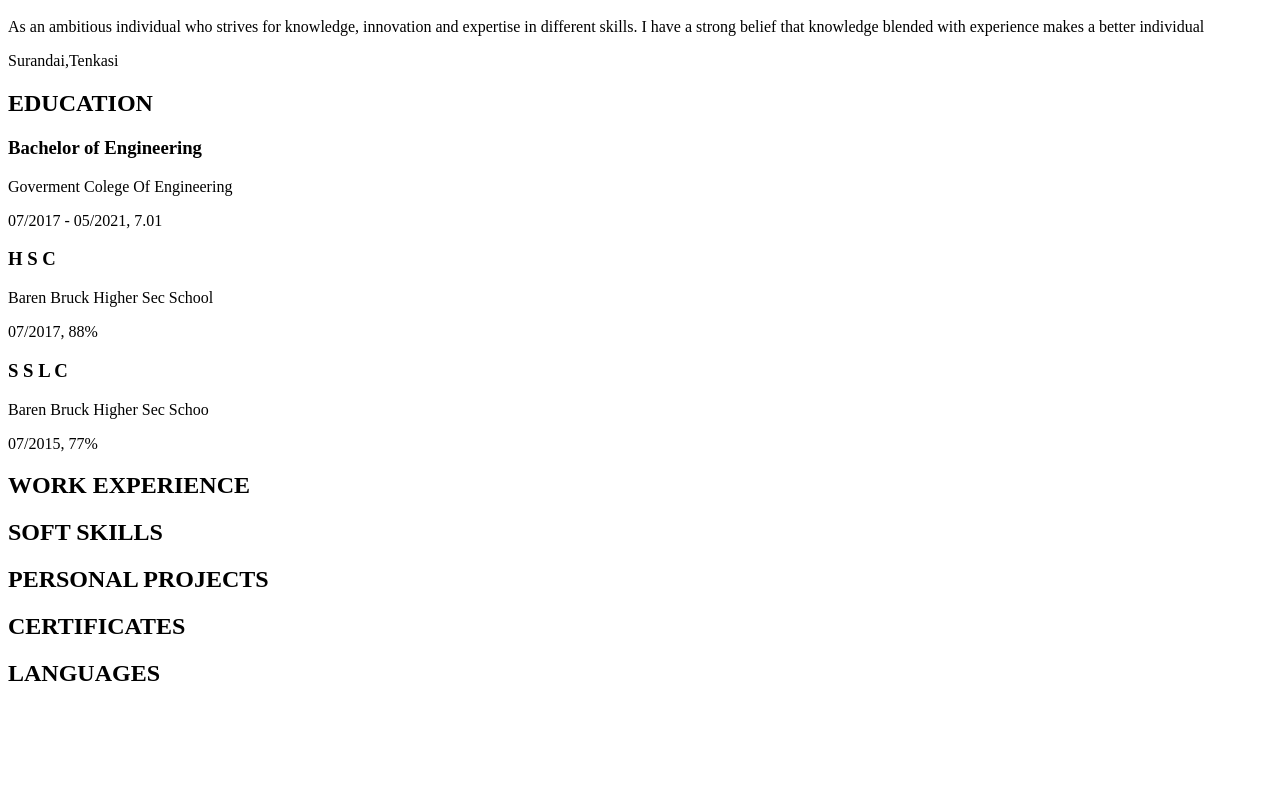
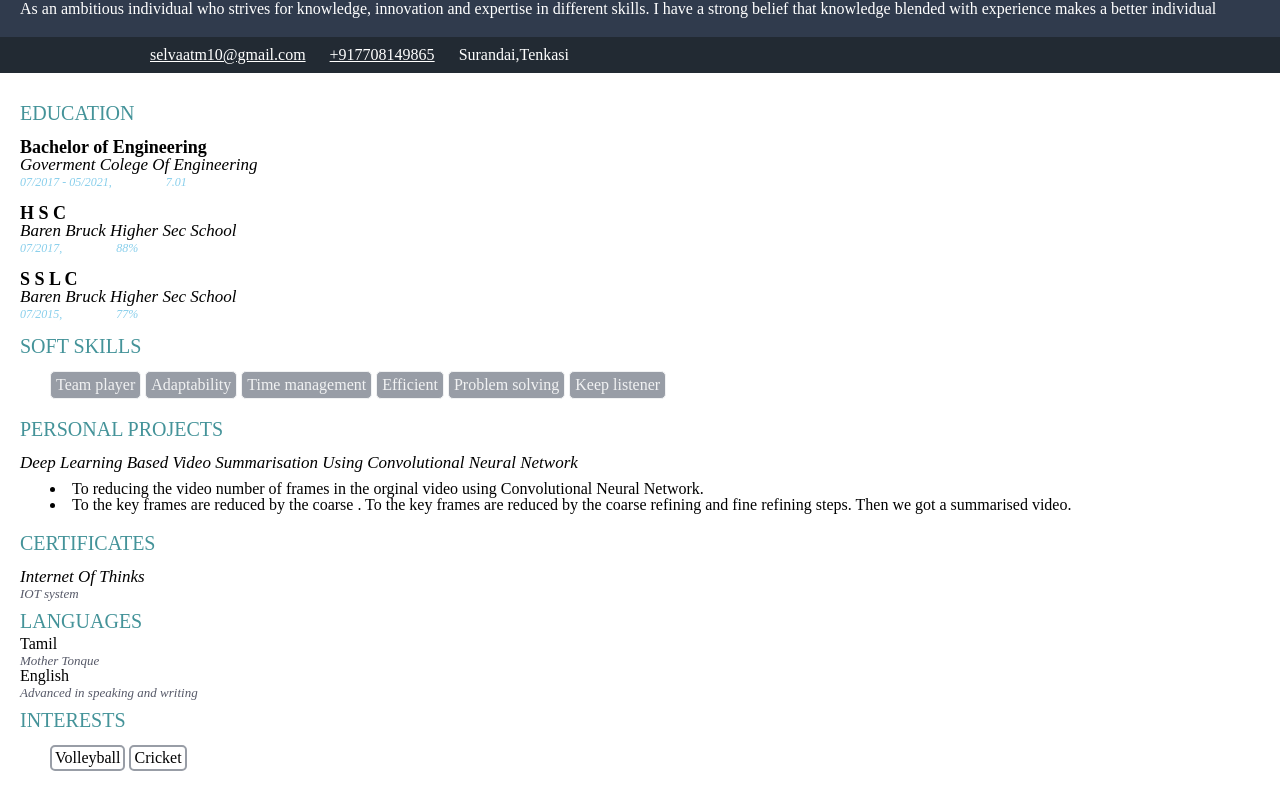
Before and after one commit to selvaatm10/personal-portfolio, a website: page index.html in a window 1280 px wide. Shown: the part 101-902 px from the top of the page. Before the commit the page ends 808 px from the top, so only its background shows below. Drawn offline with Linux system fonts and the light colour scheme.

Commit message:
my resume

```diff
--- /dev/null
+++ b/css/main.css
@@ -0,0 +1,92 @@
+#header{
+    background-color: #303b4d;
+    padding: 20px;
+}
+#header h1{
+    color: white;
+    font-size: 40px;
+    font-weight: 300;
+    font-style: italic;
+}
+#header h4{
+    color: #3c8998;
+    padding-top: 10px;
+    font-size: 22px;
+}
+#header p{
+    color: white;
+    padding-top: 10px;
+}
+#contacts{
+    background-color: #222a33;
+    padding: 10px;
+    padding-left: 130px;
+}
+#contacts a{
+    color: white;
+    padding-left: 20px;
+}
+#contacts span{
+    color: white;
+    padding-left: 20px;
+}
+#main-section p{
+    font-style: oblique;
+    font-size: 17px;
+}
+#main-section{
+    padding: 20px;
+}
+.content-section h2{
+    color: #449399;
+    padding-top: 10px;
+    padding-bottom: 5px;
+    font-size: 20px;
+}
+ul {
+    list-style: disc;
+    padding-left: 30px;
+    padding-top: 10px;
+    padding-bottom: 10px;
+}
+ul li{
+    font-size: 16px;
+    list-style-position: inside;
+}
+.left-col h3{
+    font-weight: bold;
+    font-size: 18px;
+}
+
+.left-col .sub-highlight-1{
+    font-style: italic;
+    color: skyblue;
+    font-size: 12px;
+    padding-right: 50px;
+}
+.left-col .content-type-1-section-1{
+    padding-top: 10px;
+    padding-bottom: 5px;
+}
+.right-col .sub-highlight-1{
+    color: #565968;
+    font-style: italic;
+    font-size: 13px;
+}
+.right-col p{
+    padding-top: 10px;
+}
+.left-col .box-with-color li{
+    border: 1px solid;
+    display: inline-block;
+    border-radius: 5px;
+    background-color: #989da6;
+    padding: 5px;
+    color: #f1f2f3;
+}
+.right-col .empty-box li{
+    border: 2px solid #989da6;
+    border-radius: 5px;
+    display: inline-block;
+    padding: 3px;
+}
--- /dev/null
+++ b/css/reset.css
@@ -0,0 +1,48 @@
+/* http://meyerweb.com/eric/tools/css/reset/
+   v2.0 | 20110126
+   License: none (public domain)
+*/
+
+html, body, div, span, applet, object, iframe,
+h1, h2, h3, h4, h5, h6, p, blockquote, pre,
+a, abbr, acronym, address, big, cite, code,
+del, dfn, em, img, ins, kbd, q, s, samp,
+small, strike, strong, sub, sup, tt, var,
+b, u, i, center,
+dl, dt, dd, ol, ul, li,
+fieldset, form, label, legend,
+table, caption, tbody, tfoot, thead, tr, th, td,
+article, aside, canvas, details, embed,
+figure, figcaption, footer, header, hgroup,
+menu, nav, output, ruby, section, summary,
+time, mark, audio, video {
+	margin: 0;
+	padding: 0;
+	border: 0;
+	font-size: 100%;
+	font: inherit;
+	vertical-align: baseline;
+}
+/* HTML5 display-role reset for older browsers */
+article, aside, details, figcaption, figure,
+footer, header, hgroup, menu, nav, section {
+	display: block;
+}
+body {
+	line-height: 1;
+}
+ol, ul {
+	list-style: none;
+}
+blockquote, q {
+	quotes: none;
+}
+blockquote:before, blockquote:after,
+q:before, q:after {
+	content: '';
+	content: none;
+}
+table {
+	border-collapse: collapse;
+	border-spacing: 0;
+}
--- a/index.html
+++ b/index.html
@@ -5,73 +5,123 @@
     <meta charset="UTF-8">
     <meta http-equiv="X-UA-Compatible" content="IE=edge">
     <meta name="viewport" content="width=device-width, initial-scale=1.0">
-    <title>Document</title>
+    <title>Selva's Resume</title>
+    <link rel="stylesheet" href="css/reset.css">
+    <link rel="stylesheet" href="css/main.css">
 </head>
 
 <body>
     <div id="header">
-        <h1>Selva kumar</h1>
-        <h4>Electronics Engineering</h2>
-            <p>As an ambitious individual who strives for knowledge, innovation and expertise in different skills. I
-                have a strong belief that knowledge blended with experience makes a better individual</p>
+        <h1>Selva Kumar</h1>
+        <h4>Electronics and Communication Engineering</h4>
+        <p>As an ambitious individual who strives for knowledge, innovation and expertise in different skills. I
+            have a strong belief that knowledge blended with experience makes a better individual</p>
     </div>
     <div id="contacts">
-        <a href="https://mail.google.com/mail/u/0/#inbox" selvaatm10@gmsil.com></a>
-        <a href="7708149865"></a>
+        <a href="https://mail.google.com/mail/u/0/#inbox">selvaatm10@gmail.com</a>
+        <a href="tel:+917708149865">+917708149865</a>
         <span>Surandai,Tenkasi</span>
     </div>
-    <div id="main section">
+    <div id="main-section">
         <div class="left-col">
-            <div class="content section">
+            <div class="content-section">
                 <h2>EDUCATION</h2>
                 <div class="content-type-1">
-                    <div class="content-type-1-section">
+                    <div class="content-type-1-section-1">
                         <h3>Bachelor of Engineering</h3>
                         <p>Goverment Colege Of Engineering</p>
                         <div>
-                            <span>07/2017 - 05/2021,</span>
-                            <span>7.01</span>
+                            <span class="sub-highlight-1">07/2017 - 05/2021,</span>
+                            <span class="sub-highlight-1">7.01</span>
                         </div>
                     </div>
-                    <div class="content-type-1-section">
+                    <div class="content-type-1-section-1">
                         <h3>H S C</h3>
                         <p>Baren Bruck Higher Sec School</p>
                         <div>
-                            <span>07/2017,</span>
-                            <span>88%</span>
+                            <span class="sub-highlight-1">07/2017,</span>
+                            <span class="sub-highlight-1">88%</span>
                         </div>
                     </div>
-                    <div class="content-type-1-section">
+                    <div class="content-type-1-section-1">
                         <h3>S S L C</h3>
-                        <p>Baren Bruck Higher Sec Schoo</p>
+                        <p>Baren Bruck Higher Sec School</p>
                         <div>
-                            <span>07/2015,</span>
-                            <span>77%</span>
+                            <span class="sub-highlight-1">07/2015,</span>
+                            <span class="sub-highlight-1">77%</span>
+                        </div>
+                    </div>
+                </div>
+                <div class="content-section">
+                    <h2>SOFT SKILLS</h2>
+                    <div class="content-type-1">
+                        <div class="box-with-color">
+                            <ul>
+                                <li>Team player</li>
+                                <li>Adaptability</li>
+                                <li>Time management</li>
+                                <li>Efficient</li>
+                                <li>Problem solving</li>
+                                <li>Keep listener</li>
+                            </ul>
                         </div>
                     </div>
                 </div>
             </div>
-            <div class="content section">
-                <h2>WORK EXPERIENCE</h2>
+        </div>
+        <div class="right-col">
+            <div class="content-section">
+                <h2>PERSONAL PROJECTS</h2>
+                <div class="content-type-1">
+                    <div class="content-type-1-section-1">
+                        <p>Deep Learning Based Video Summarisation Using Convolutional Neural Network</p>
+                        <ul>
+                            <li>To reducing the video number of frames in the orginal video using Convolutional Neural
+                                Network.</li>
+                            <li>To the key frames are reduced by the coarse . To the key frames are reduced by the coarse
+                                refining and fine refining steps. Then we got a summarised video.</li>
+                        </ul>
+                    </div>
+                </div>
             </div>
-
-        </div>
-        <div class="right col">
-            <div class="content section">
-                <h2>SOFT SKILLS</h2>
+            <div class="content-section">
+                <h2>CERTIFICATES</h2>
+                <div class="content-type-1">
+                    <div class="content-type-1-section-1">
+                        <p>Internet Of Thinks</p>
+                        <span class="sub-highlight-1">IOT system</span>
+                    </div>
+                </div>
             </div>
-            <div class="content section">
-                <h2>PERSONAL PROJECTS</h2>
+            <div class="content-section">
+                <h2>LANGUAGES</h2>
+                <div class="content-type-1">
+                    <div class="content-type-1-section-1">
+                        <h3>Tamil</h3>
+                        <div>
+                            <span class="sub-highlight-1">Mother Tonque</span>
+                        </div>
+                    </div>
+                    <div class="content-type-1-section-1">
+                        <h3>English</h3>
+                        <div>
+                            <span class="sub-highlight-1">Advanced in speaking and writing</span>
+                        </div>
+                    </div>
+                </div>
             </div>
-            <div class="content section">
-                <h2>CERTIFICATES</h2>
-            </div>
-            <div class="conteny section">
-                <h2>LANGUAGES</h2>
+            <div class="content-section">
+                <h2>INTERESTS</h2>
+                <div class="content-type-1">
+                    <div class="empty-box">
+                        <ul>
+                            <li>Volleyball</li>
+                            <li>Cricket</li>
+                        </ul>
+                    </div>
+                </div>
             </div>
         </div>
-
     </div>
 </body>
-
 </html>
```
Also changed, not shown: index-bk.html (deleted, +0 -35 lines), 1 other file.
